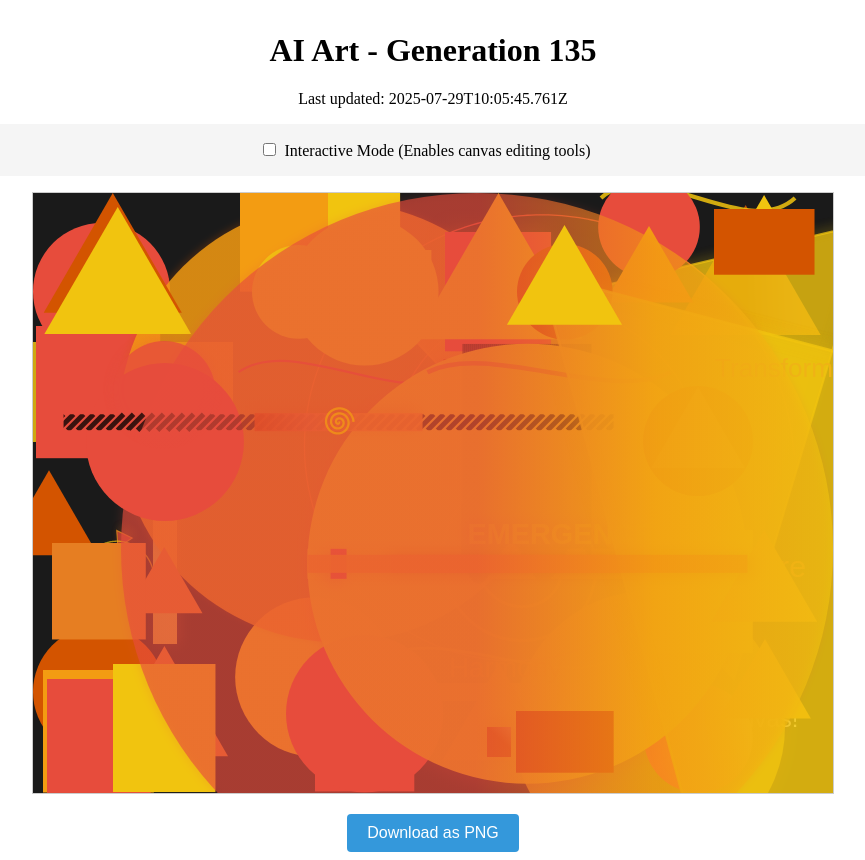
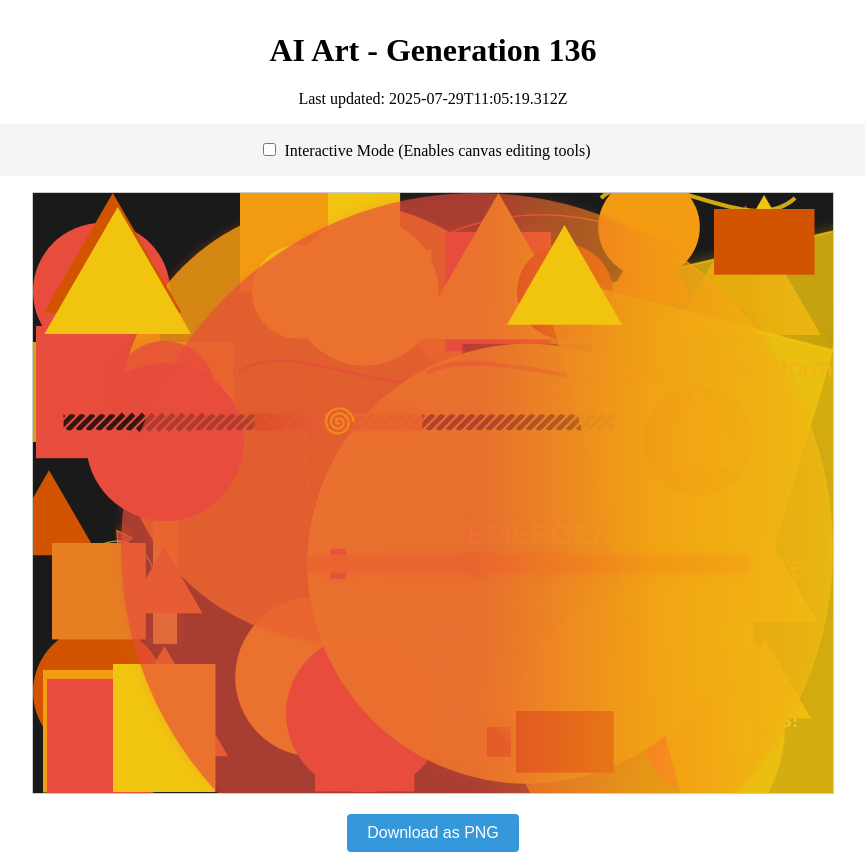
Before and after one commit to mcclowes/ai-art, a React (Vite) app: page / in a window 1280 px wide. Shown: the whole page, without its empty margins (207-1072 px from the left). Built offline with nearby package versions, Linux system fonts and the light colour scheme.

Commit message:
Improve artwork - Generation 136

```diff
--- a/src/artwork-state.ts
+++ b/src/artwork-state.ts
@@ -576,7 +576,7 @@ export const artworkState: ArtworkState = {
       "x": 616,
       "y": 34,
       "radius": 50.82658146431743,
-      "fillStyle": "#e74c3c",
+      "fillStyle": "#f39c12",
       "id": "circle_1753455937080"
     },
     {
@@ -1335,7 +1335,7 @@ export const artworkState: ArtworkState = {
       "id": "element_1753780128084"
     }
   ],
-  "generation": 135,
-  "lastUpdated": "2025-07-29T10:05:45.761Z",
+  "generation": 136,
+  "lastUpdated": "2025-07-29T11:05:19.312Z",
   "cycleStarted": "2025-07-23T20:05:50.866Z"
 };
```
